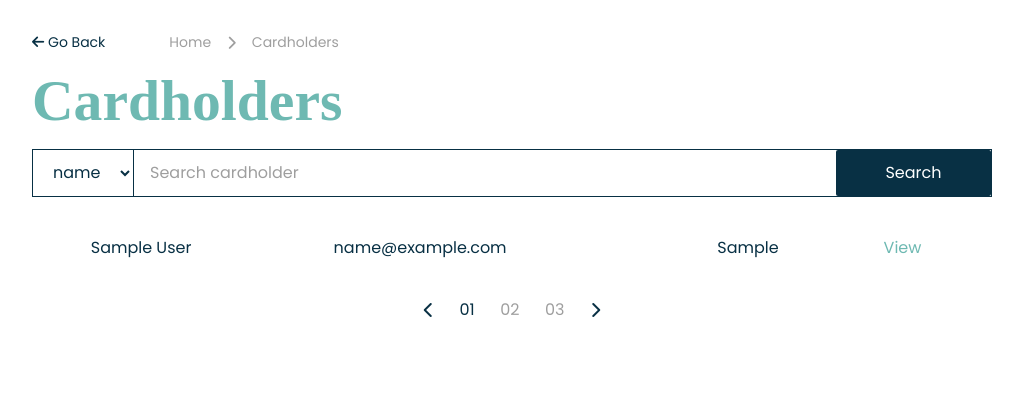
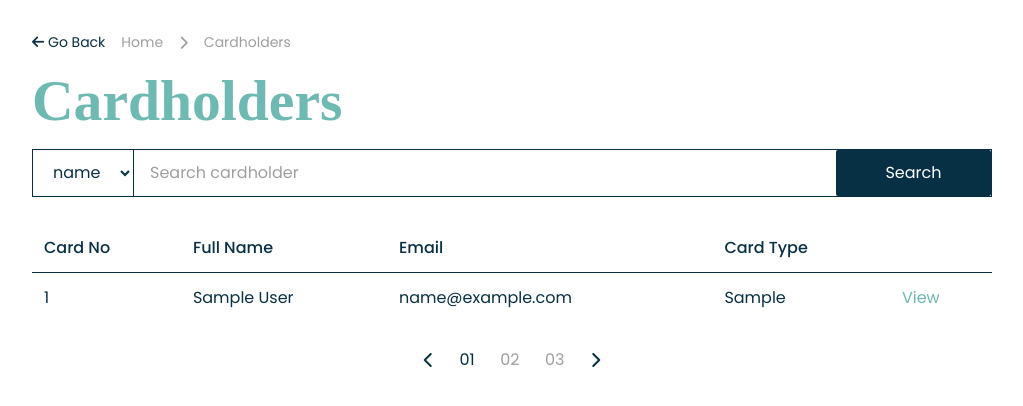
Before and after one commit to RyanDanielLee/Earls-Discount-System, a Django app: page /site_admin/cardholders/ in a window 1280 px wide. Shown: the part 62-468 px from the top of the page, without its empty margins (128-1151 px from the left). Run offline with Django 5.2, Linux system fonts and the light colour scheme; tables that the repository leaves empty hold one stand-in row (values such as "Sample post"); some web fonts are replaced.

Commit message:
Fix table head in cardholder.html

```diff
--- a/Earls_Discount_System/static/css/cardholder-style.css
+++ b/Earls_Discount_System/static/css/cardholder-style.css
@@ -27,7 +27,7 @@ input:focus {
 .breadcrumb-bar {
   display: flex;
   font-size: 0.875rem;
-    gap: 4rem;
+  gap: 1rem;
 }
 
 .breadcrumb-links {
@@ -125,7 +125,7 @@ input:focus {
 }
 
 .cardholder-table tr:hover {
-    background-color: var(--light-color);
+  background-color: var(--grey-color);
 }
 
 .view-button {
@@ -199,7 +199,7 @@ input:focus {
 }
 
 .pagination a {
-    color: rgba(0, 0, 0, 0.38)
+  color: rgba(0, 0, 0, 0.38);
 }
 
 .pagination a.active {
--- a/Earls_Discount_System/templates/cardholder/cardholder-details.html
+++ b/Earls_Discount_System/templates/cardholder/cardholder-details.html
@@ -19,7 +19,8 @@
             <a class="cardholder-header-link" href="#">Edit</a>
             <a class="cardholder-header-link" href="#">Revoke</a>
         </div>
-        <button class="cardholder-header-button"><i class="fa-regular fa-envelope cardholder-header-icon"></i> Re-Issue Card</button>
+        <button class="cardholder-header-button"><i class="fa-regular fa-envelope cardholder-header-icon"></i> Re-Issue
+            Card</button>
     </div>
     <div class="cardholder-details">
         <div class="detail-item">
--- a/Earls_Discount_System/templates/cardholder/cardholder.html
+++ b/Earls_Discount_System/templates/cardholder/cardholder.html
@@ -17,17 +17,26 @@
             <option value="email">email</option>
             <option value="ID">ID</option>
         </select>
-        <input id="cardholders" name="cardholders" placeholder="Search cardholder"  class="form-text">
+        <input id="cardholders" name="cardholders" placeholder="Search cardholder" class="form-text">
         <button type="button" onclick="alert('Hello World!')" class="form-button">Search</button>
     </form>
     <table class="cardholder-table">
+        <thead>
+            <tr>
+                <th>Card No</th>
+                <th>Full Name</th>
+                <th>Email</th>
+                <th>Card Type</th>
+                <th></th>
+            </tr>
+        </thead>
         {% for cardholder in cardholders %}
         <tr>
-            <td>{{ cardholder.card_no }}</td>
+            <td>{{ cardholder.id }}</td>
             <td>{{ cardholder.name }}</td>
             <td>{{ cardholder.email }}</td>
             <td>{{ cardholder.card_type }}</td>
-            <td><button class="view-button">View</button></td>
+            <td><a href="{% url 'manage_user_details' %}"><button class="view-button">View</button></a></td>
         </tr>
         {% endfor %}
     </table>
```
Lines whose indentation alone changed are shown as unchanged.
